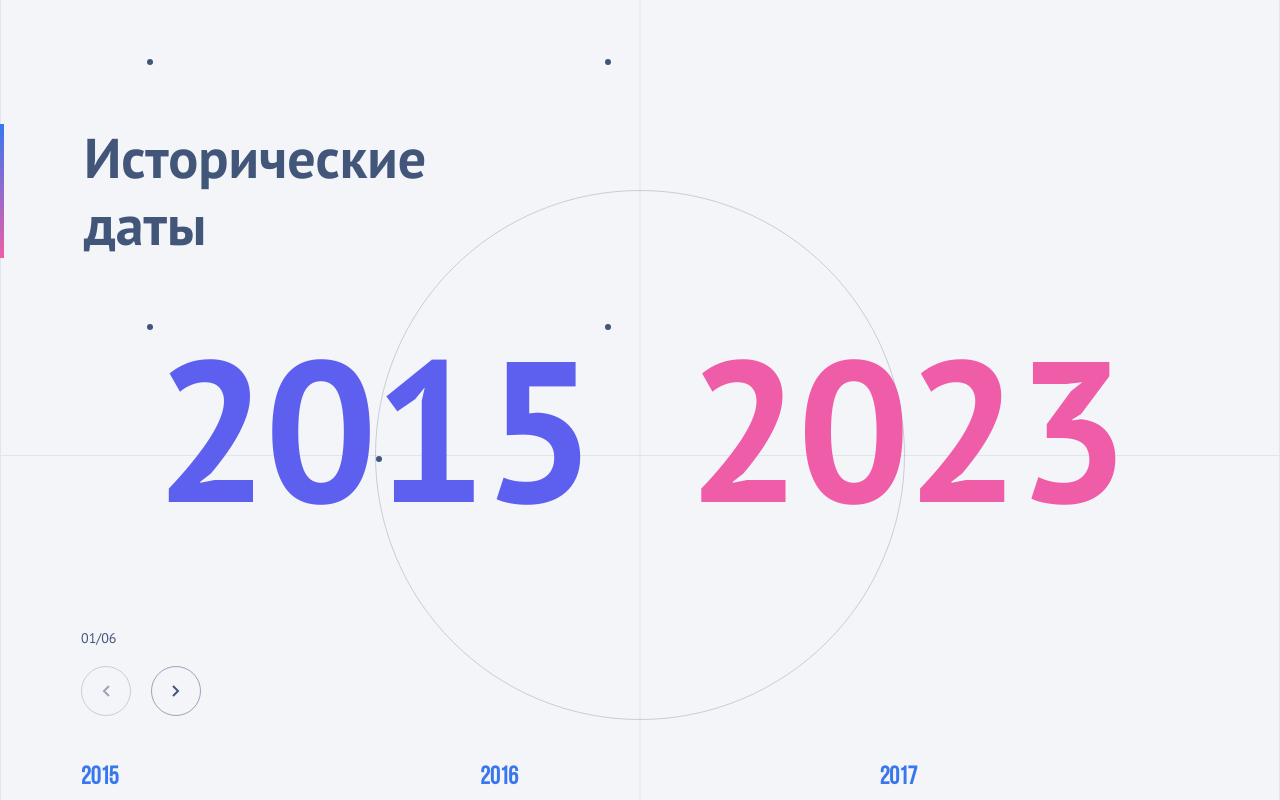
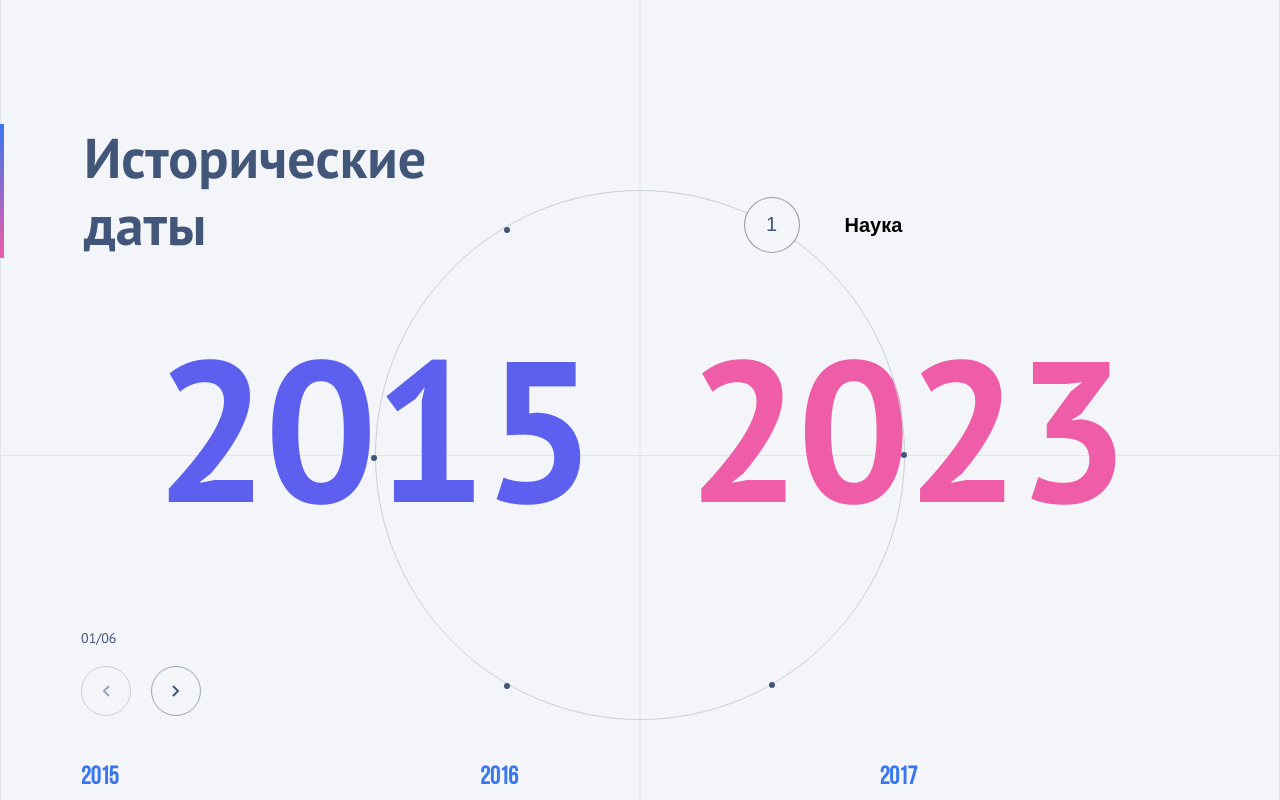
Before and after one commit to Vakulina/Historical-Dates, a React app: page / in a window 1280 px wide. Shown: the top 800 px of the page. Built offline with nearby package versions, Linux system fonts and the light colour scheme.

Commit message:
добавить Dots и стартовое состояние анимаций для Dot

```diff
--- a/src/components/AnimatedDots/AnimatedDots.module.scss
+++ b/src/components/AnimatedDots/AnimatedDots.module.scss
@@ -18,6 +18,7 @@
         border: 1px solid var(--stroke);
         top: 190px;
         position: relative;
+        z-index: 20;
 
         @media (max-width: 1024px) {
             top: 110px;
@@ -76,10 +77,8 @@
         border-radius: 50%;
         background-color: var(--black-blue, #42567A);
         position: absolute;
-        top: 0; /* Перемещаем .element в вертикальном направлении на 50% высоты .block */
-        left: 0; /* Перемещаем .element в горизонтальном направлении на 50% ширины .block */
-
-
+        top: 0;
+        left: 0;
     }
 
 }
--- a/src/components/AnimatedDots/AnimatedDots.tsx
+++ b/src/components/AnimatedDots/AnimatedDots.tsx
@@ -1,32 +1,39 @@
-import React, { useContext, useRef } from "react"
+import React, { MutableRefObject, RefObject, useContext, useEffect, useLayoutEffect, useRef } from "react"
 import { CategoryContext } from "../../context/categoryContext";
 import style from './AnimatedDots.module.scss'
 import { useDimensions } from "../../utiles/useDimensions";
+import { gsap } from 'gsap';
+import Dot from "./Dot/Dot";
+import { getDot } from "./utiles";
+
 
 export const AnimatedDots = () => {
     const { data, category, changeCategory } = useContext(CategoryContext);
     const circleRef = useRef<HTMLDivElement | null>(null)
-    /*    id: number;
-    from: number;
-    to: number;
-    category?: string;
-    events: IEvent[];*/
-    const dotsCount = data?.length;
-    const delta = dotsCount ? Math.PI * 2 / dotsCount : 0;
-    let angle = 0;
     const circleWidth = useDimensions(circleRef).width
-    console.log(circleWidth)
+    const numItems = data!.length;
+    const angleStep = (360 / numItems) * (Math.PI / 180);
+    const animateRef = useRef<gsap.Context | null>(null);
+
+   useLayoutEffect(() => {
+        animateRef.current = gsap.context(() => {}, circleRef);
+        return () => animateRef.current?.revert();
+      }, []);
+
+      useLayoutEffect(() => {
+        if (animateRef.current) animateRef.current.add(()=>{
+            /*gsap.to('.dot', {
+                duration: 1,
+                textContent: number,
+                roundProps: 'textContent',
+              })*/
+        });
+      }, [category]);
 
     return (
         <div className={style.animatedDots}>
             <div className={style.animatedDots__circle} ref={circleRef}>
-                {data && data.map(category => {
-                    const top = (circleWidth / 2) * Math.cos(angle);
-                    const left = (circleWidth / 2) * Math.sin(angle);
-
-                    angle += delta;
-                    return <div className={style.animatedDots__dot} style={{ top:`${top}px`, left:`${left}px` }} />
-                })}
+                {data && data.map((item, index) => getDot({ item, index, circleWidth, angleStep }))}
             </div>
 
         </div>
--- /dev/null
+++ b/src/components/AnimatedDots/Dot/Dot.module.scss
@@ -0,0 +1,49 @@
+.dot {
+    position: absolute;
+    width: 6px;
+    height: 6px;
+    margin: calc((-5px));
+    background-color: var(--black-blue);
+    border: none;
+    border-radius: 50%;
+    padding: 0;
+    position: relative;
+    display: flex;
+    justify-content: center;
+    align-items: center;
+    cursor: pointer;
+
+
+    &__category {
+        position: absolute;
+        top: 50%;
+        left: calc(56px + 20px);
+        transform: translateY(-50%);
+        font-size: 20px;
+        font-weight: 700;
+        line-height: 30px;
+        opacity: 0;
+        display: none;
+
+    }
+
+    &__index {
+        position: absolute;
+        width: 56px;
+        height: 56px;
+        background-color: #F4F5F9;
+        border: 1px rgba(48, 62, 88, .5) solid;
+        border-radius: 50%;
+        justify-content: center;
+        align-items: center;
+        font-size: 20px;
+        color: var(--black-blue, #42567A);
+        display: none;
+
+    }
+    &:hover &__index {
+        display: flex;
+    }
+
+
+}
--- /dev/null
+++ b/src/components/AnimatedDots/Dot/Dot.tsx
@@ -0,0 +1,105 @@
+import { useRef, useLayoutEffect, useContext, CSSProperties } from 'react';
+import { gsap } from 'gsap';
+import { CategoryContext } from '../../../context/categoryContext';
+import React from 'react';
+import styles from './Dot.module.scss'
+import { ICategory } from '../../../modeles/dataTDO';
+
+interface DotProps {
+    category: ICategory;
+    index: number;
+    style?: CSSProperties | undefined
+}
+
+export default function Dot({ category, index, style }: DotProps) {
+    const { data, category: currentCategory, changeCategory } = useContext(CategoryContext);
+
+    const dotRef = useRef<HTMLButtonElement | null>(null);
+
+    const isActive = currentCategory!.id === index + 1
+    const ctx = useRef<gsap.Context | null>(null);
+
+
+    const onClick = () => {
+        if (!isActive) {
+            if (changeCategory && data) changeCategory(data[index])
+        }
+    };
+
+    useLayoutEffect(() => {
+        ctx.current = gsap.context(() => { }, dotRef);
+        return () => ctx.current?.revert();
+    }, []);
+
+    useLayoutEffect(() => {
+        ctx.current?.add(() => {
+            gsap.set(`.dot:first-of-type .${styles.dot__category}`, {
+                opacity: 1,
+                display: 'flex',
+            });
+            gsap.set(`.dot:first-of-type .${styles.dot__index}`, {
+                opacity: 1,
+                display: 'flex',
+            })
+            gsap.to(`.${styles.dot__category}`, {
+                opacity: isActive ? 1 : 0,
+                display: isActive ? 'flex' : 'none',
+                duration: isActive? 0.4: 0,
+                delay: isActive? 1: 0,
+            });
+            gsap.to(`.${styles.dot__index}`, {
+                opacity: isActive ? 1 : 0,
+                display: isActive ? 'flex' : 'none',
+                duration: isActive? 0.7: 0,
+                delay: isActive? 0.2: 0,
+            });
+            //`.${styles.dot__index}`
+        });
+
+    }, [isActive]);
+
+
+    const handleMouseEnter = () => {
+        if(isActive) return
+        ctx.current?.add(() => {
+            gsap.to(`.${styles.dot__index}`, {
+                opacity: 1,
+                display: 'flex',
+                duration: 0.8,
+                delay: 0.2,
+            });
+        })
+    };
+
+    const handleMouseLeave = () => {
+        if(isActive) return
+        ctx.current?.add(() => {
+            gsap.to(`.${styles.dot__index}`, {
+                opacity: 0,
+                display: 'none',
+                duration: 0.8,
+                delay: 0.2,
+            });
+        })
+    };
+
+
+    return (
+        <>
+            <button
+                className={`dot ${styles.dot}`}
+                ref={dotRef}
+                type='button'
+                onClick={onClick}
+                style={style}
+                onMouseEnter={handleMouseEnter}
+                onMouseLeave={handleMouseLeave}
+            >
+                <span className={styles.dot__index} >{index + 1}</span>
+                <span className={styles.dot__category}  >
+                    {category.name}
+                </span>
+            </button>
+        </>
+    );
+}
--- /dev/null
+++ b/src/components/AnimatedDots/utiles.tsx
@@ -0,0 +1,24 @@
+import { ReactElement } from "react";
+import { ICategory } from "../../modeles/dataTDO";
+import Dot from "./Dot/Dot";
+import React from "react";
+
+type Props = {
+    item: ICategory,
+    index: number,
+    circleWidth: number,
+    angleStep: number
+}
+
+export const getDot = ({ item, index, circleWidth, angleStep }: Props): ReactElement => {
+    const angle = -Math.PI / 2 + angleStep * index + angleStep / 2;
+    const top = circleWidth / 2 + circleWidth / 2 * Math.sin(angle);
+    const left = circleWidth / 2 + circleWidth / 2 * Math.cos(angle);
+
+    return <Dot
+        key={item.id}
+        index={index}
+        category={item}
+        style={{ top: `${top}px`, left: `${left}px` }
+        } />
+}
--- a/src/components/AnimatedNumber/AnimatedNumber.tsx
+++ b/src/components/AnimatedNumber/AnimatedNumber.tsx
@@ -10,16 +10,21 @@ type AnimateNumberProps = {
 export const AnimatedNumber=({ number, className }: AnimateNumberProps)=> {
   const [initValue] = useState(number);
   const numberRef = useRef<HTMLDivElement | null>(null);
+  const animateRef = useRef<gsap.Context | null>(null);
 
   useLayoutEffect(() => {
-    const  ctx = gsap.context(() => {
+    animateRef.current = gsap.context(() => {});
+    return () => animateRef.current?.revert();
+  }, []);
+
+  useLayoutEffect(() => {
+    if (animateRef.current) animateRef.current.add(()=>{
         gsap.to(numberRef.current, {
             duration: 1,
             textContent: number,
             roundProps: 'textContent',
           })
     });
-    return () => ctx.current?.revert();
   }, [number]);
 
 
--- a/src/components/CircleSlider/CircleSlider.tsx
+++ b/src/components/CircleSlider/CircleSlider.tsx
@@ -12,7 +12,8 @@ import { AnimatedNumber } from '../AnimatedNumber/AnimatedNumber';
 export const CircleSlider: FC = () => {
   const { data, category, changeCategory } = useContext(CategoryContext);
   const swiperRef = useRef<HTMLElement & { initialize: () => void } | null>(null);
-  const [activeSlide, setActiveSlide] = useState(1)
+  const activeSlide = category?.id ||0
+  const paginationString=`${addZero(activeSlide)}/${addZero(data!.length)}`
   const slides = data
 
   useEffect(() => {
@@ -20,7 +21,6 @@ export const CircleSlider: FC = () => {
     if (swiperRef.current?.initialize) swiperRef?.current?.initialize();
     swiperRef.current?.addEventListener('slidechange', (e: any) => {
       const [swiper] = e.detail;
-      setActiveSlide(swiper.activeIndex + 1)
       if (data && changeCategory) changeCategory(data[swiper.activeIndex]);
     });
   }, []);
@@ -38,7 +38,7 @@ export const CircleSlider: FC = () => {
         })}
       </swiper-container>
       <div className={style.circleSlider__pagination}>
-        {`${addZero(activeSlide)}/${addZero(data!.length)}`}
+        {paginationString}
         <div className={style.circleSlider__btns}>
           <div className={classNames('circle-swiper-button-prev', style.circleSlider__prev)}>
             <img src={DarkArrow} className={style.circleSlider__btn_toLeft} />
--- a/src/constants/data.json
+++ b/src/constants/data.json
@@ -4,7 +4,7 @@
             "id": 1,
             "from": 2015,
             "to": 2023,
-            "category": "Наука",
+            "name": "Наука",
             "events": [
                 {
                     "eventId": 11,
@@ -57,7 +57,7 @@
             "id": 2,
             "from": 1990,
             "to": 2018,
-            "category": "Литература",
+            "name": "Литература",
             "events": [
                 {
                     "eventId": 21,
@@ -132,7 +132,7 @@
             "id": 4,
             "from": 1930,
             "to": 1970,
-            "category": "Театр",
+            "name": "Театр",
             "events": [
                 {
                     "eventId": 41,
@@ -165,7 +165,7 @@
             "id": 5,
             "from": 1980,
             "to": 2000,
-            "category": "Музыка",
+            "name": "Музыка",
             "events": [
                 {
                     "eventId": 51,
@@ -203,7 +203,7 @@
             "id": 6,
             "from": 1950,
             "to": 1999,
-            "category": "Техника",
+            "name": "Техника",
             "events": [
                 {
                     "eventId": 61,
--- a/src/modeles/dataTDO.ts
+++ b/src/modeles/dataTDO.ts
@@ -8,7 +8,7 @@ export interface ICategory {
     id: number;
     from: number;
     to: number;
-    category?: string;
+    name?: string;
     events: IEvent[];
 }
 
```
